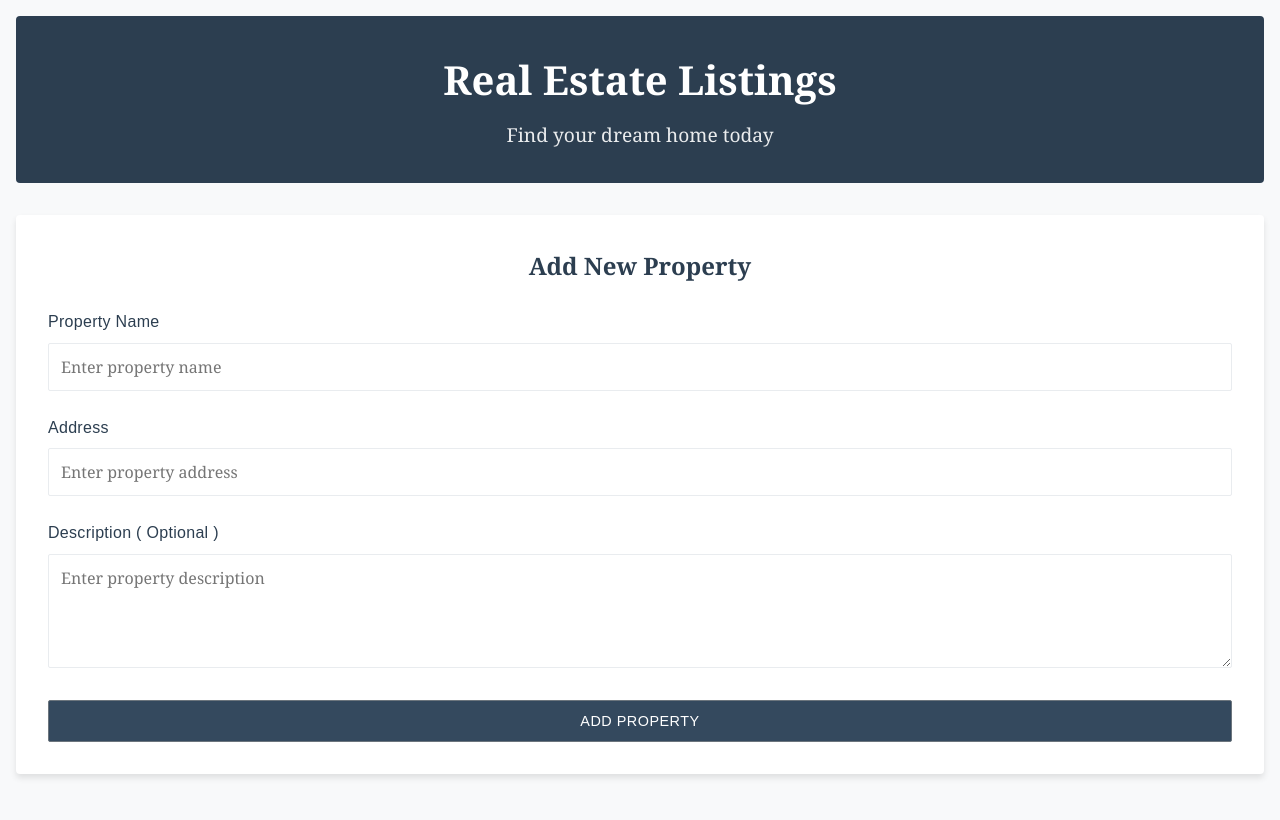
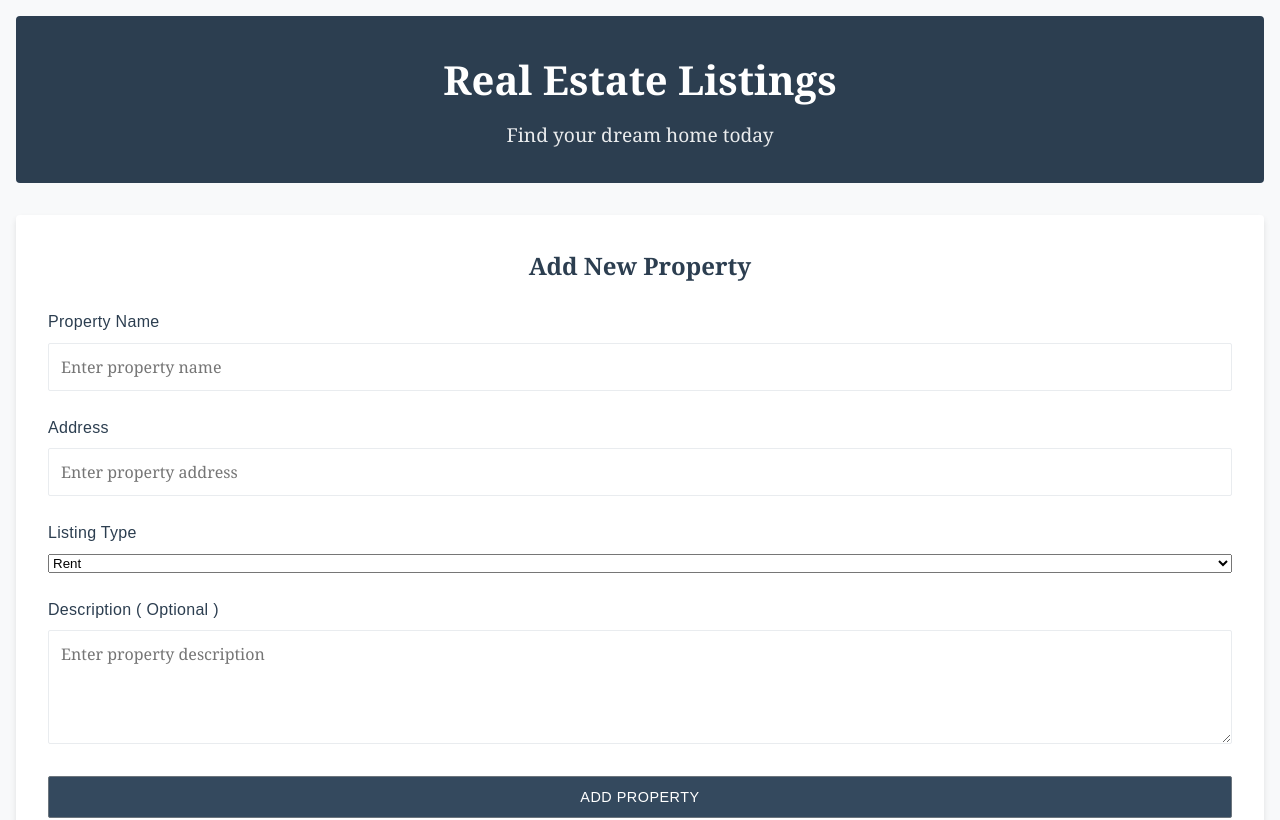
Before and after one commit to mariusachim/proptech-ui, a React (Vite) app: page / in a window 1280 px wide. Shown: the top 820 px of the page. Built offline with nearby package versions, Linux system fonts and the light colour scheme.

Commit message:
Add Listing Type dropdown field with Rent and Sale options

```diff
--- a/src/components/PropertyForm.tsx
+++ b/src/components/PropertyForm.tsx
@@ -9,6 +9,7 @@ const PropertyForm = ({ onPropertyAdded }: PropertyFormProps) => {
   const [name, setName] = useState('');
   const [address, setAddress] = useState('');
   const [description, setDescription] = useState('');
+  const [listingType, setListingType] = useState('Rent');
   const [isSubmitting, setIsSubmitting] = useState(false);
   const [error, setError] = useState<string | null>(null);
   const [success, setSuccess] = useState(false);
@@ -32,7 +33,7 @@ const PropertyForm = ({ onPropertyAdded }: PropertyFormProps) => {
         headers: {
           'Content-Type': 'application/json',
         },
-        body: JSON.stringify({ name, address, description }),
+        body: JSON.stringify({ name, address, description, listingType }),
       });
 
       if (!response.ok) {
@@ -43,6 +44,7 @@ const PropertyForm = ({ onPropertyAdded }: PropertyFormProps) => {
       setName('');
       setAddress('');
       setDescription('');
+      setListingType('Rent');
       setSuccess(true);
 
       // Notify parent component
@@ -87,6 +89,19 @@ const PropertyForm = ({ onPropertyAdded }: PropertyFormProps) => {
         </div>
 
         <div className="form-group">
+          <label htmlFor="listingType">Listing Type</label>
+          <select
+            id="listingType"
+            value={listingType}
+            onChange={(e) => setListingType(e.target.value)}
+            disabled={isSubmitting}
+          >
+            <option value="Rent">Rent</option>
+            <option value="Sale">Sale</option>
+          </select>
+        </div>
+
+        <div className="form-group">
           <label htmlFor="description">Description ( Optional )</label>
           <textarea
             id="description"
```
